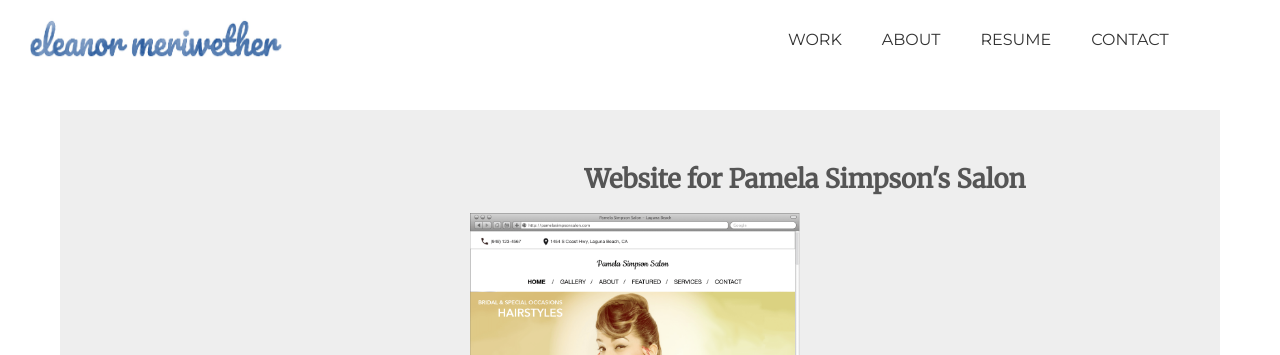
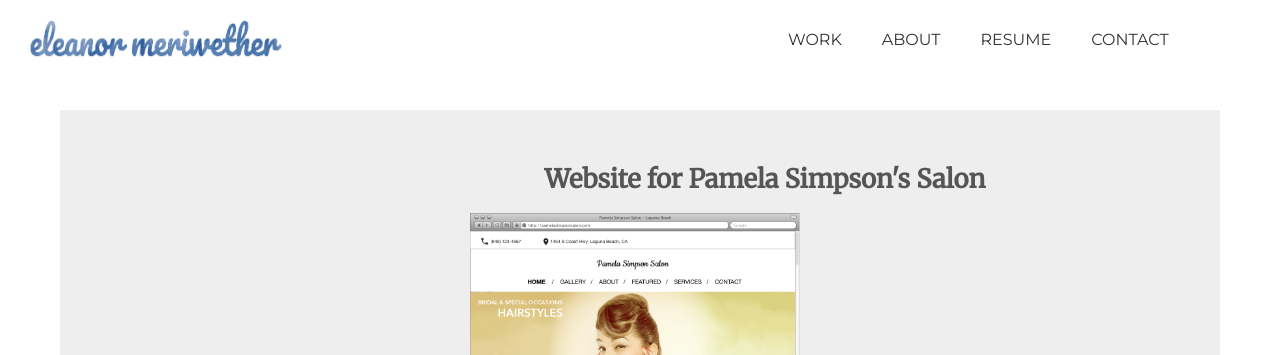
Before and after one commit to emeriwether/emeriwether.github.io, a Jekyll site: the page built from project2.html, in a window 1280 px wide. Shown: the top 355 px of the page. Built offline with Jekyll 4.4.1, drawn with Linux system fonts in a browser that asks for light colours.

Commit message:
change styling for project 2 page

```diff
--- a/css/styles.css
+++ b/css/styles.css
@@ -168,7 +168,7 @@
 article.SalonWebsite::after { content:''; display: block; clear: both; }
 
 article.SalonWebsite header { background-color: #eee; display: inline-block; padding: 10px 80px; height: 100%; }
-article.SalonWebsite header h2 { margin-top: 45px; margin-bottom: 20px;  margin-left: 33%; text-align: center; }
+article.SalonWebsite header h2 { margin-top: 45px; margin-bottom: 20px;  margin-left: 25%; text-align: center; }
 article.SalonWebsite header p { margin-bottom: 25px; }
 article.SalonWebsite header img { width: 33%; margin-left: 33%;  margin-bottom: 30px; }
 
```
